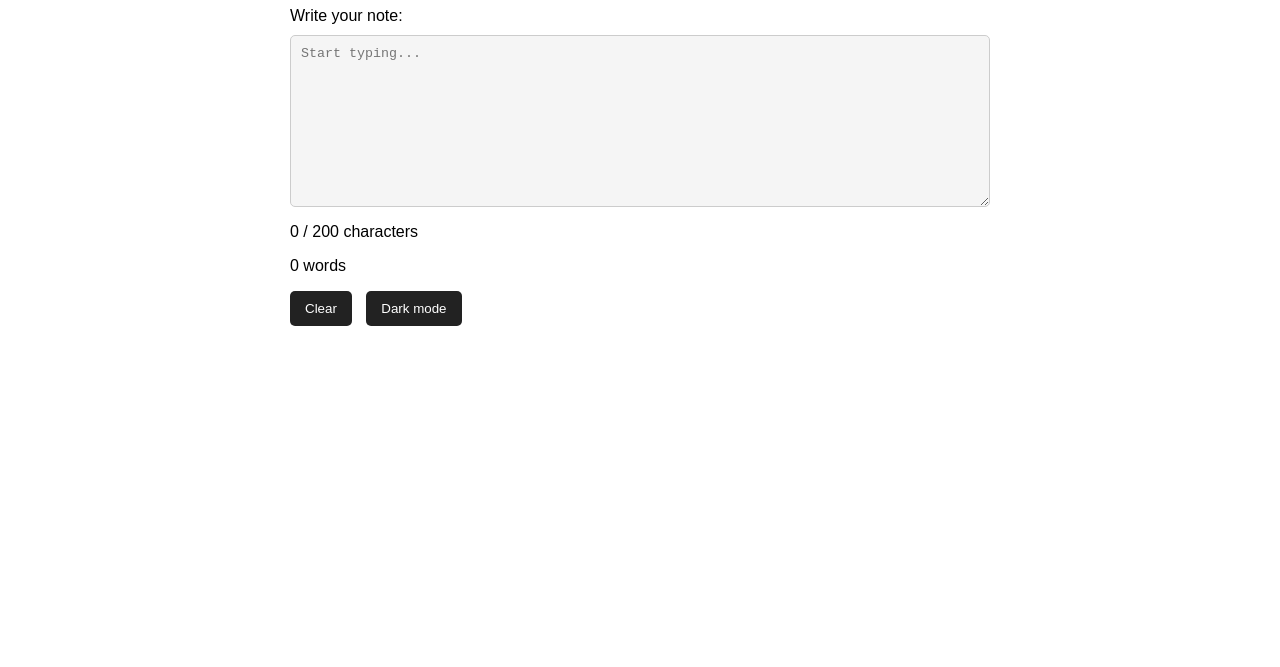
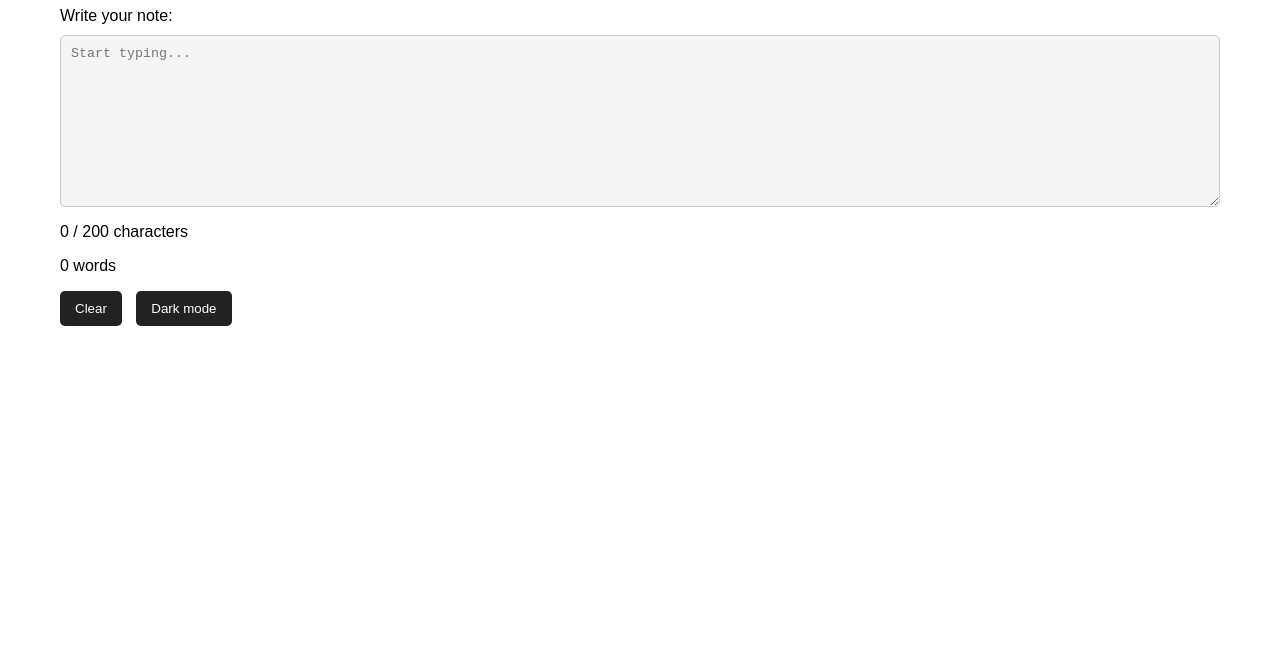
Before and after one commit to Geoduor/web-foundations-days, a plain HTML site: page day4/index.html in a window 1280 px wide. Shown: the part 133-800 px from the top of the page. Drawn offline with Linux system fonts and the light colour scheme.

Commit message:
Day 4 assignment

```diff
--- a/day4/index.html
+++ b/day4/index.html
@@ -3,13 +3,13 @@
 <head>
     <meta charset="UTF-8">
     <meta name="viewport" content="width=device-width, initial-scale=1.0">
-    <title>Note Counter</title>
+    <title>Day 4 - Note Counter</title>
 
     <link rel="stylesheet" href="style.css">
     <script src="script.js" defer></script>
 </head>
+
 <body>
-
     <main>
         <h1>Note Counter</h1>
 
@@ -17,6 +17,7 @@
 
         <textarea
             id="note-text"
+            maxlength="200"
             rows="10"
             placeholder="Start typing..."
         ></textarea>
@@ -27,6 +28,5 @@
         <button id="clear-btn" type="button">Clear</button>
         <button id="theme-toggle" type="button">Dark mode</button>
     </main>
-
 </body>
 </html>
--- a/day4/style.css
+++ b/day4/style.css
@@ -20,8 +20,7 @@ body {
     background-color: var(--background-color);
     color: var(--text-color);
     font-family: Arial, sans-serif;
-    max-width: 700px;
-    margin: 40px auto;
+    margin: 40px;
     padding: 20px;
 }
 
```
Also changed, not shown: day4/script.js (+1 -10 lines).
